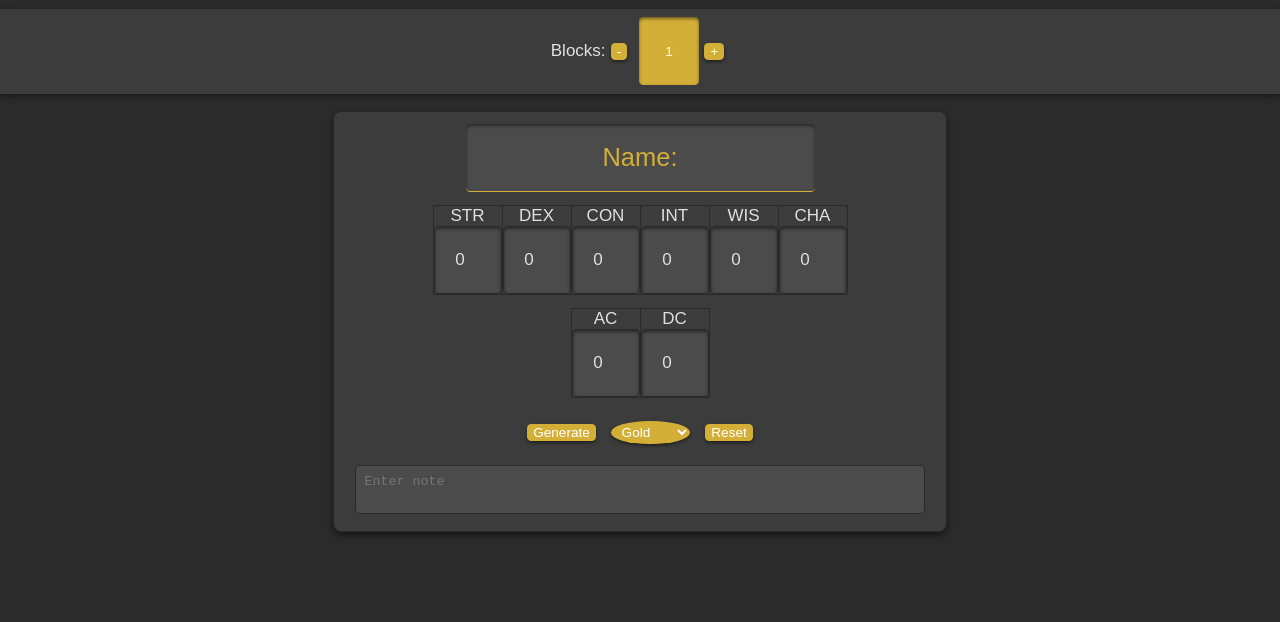
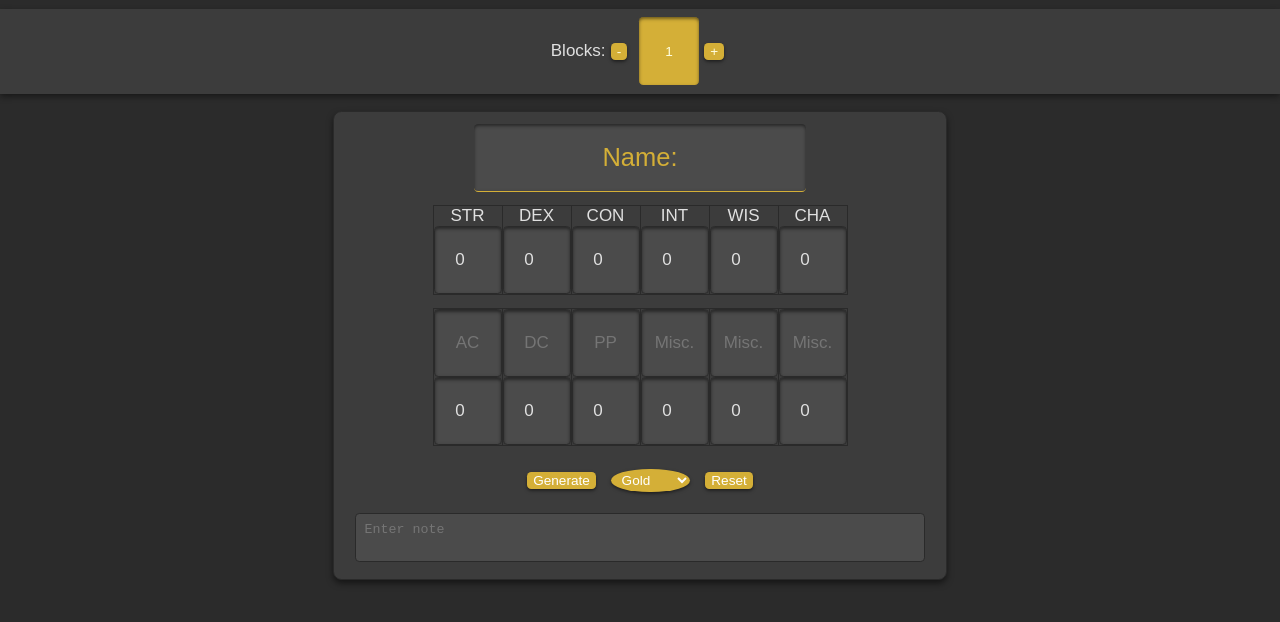
Before and after one commit to Ampleson/BlockScreen, a plain HTML site: page index.html in a window 1280 px wide. Drawn offline with Linux system fonts and the light colour scheme; a web font is replaced by a local one.

Commit message:
Update index.html

```diff
--- a/index.html
+++ b/index.html
@@ -1,3 +1,4 @@
+
 <!DOCTYPE html>
 <html lang="en">
 <head>
@@ -73,7 +74,7 @@
             border: none;
             border-bottom: 1.7px solid var(--primary-color);
             border-radius: var(--border-radius);
-            padding: var(--padding);
+            padding: var (--padding);
             font-size: 25.5px;
             margin-bottom: 12.75px;
             text-align: center;
@@ -343,7 +344,11 @@
                     <table>
                         <tbody class="grid">
                             <tr>
-                                ${instanceData.grid.slice(6, 8).map((value, index) => `<td><div>${index === 0 ? 'AC' : 'DC'}</div><input type="number" min="0" max="99" value="${value}" oninput="calculateSums(this)"></td>`).join('')}
+                                ${instanceData.grid.slice(6, 12).map((value, index) => `
+                                    <td>
+                                        <input type="text" placeholder="${['AC', 'DC', 'PP', 'Misc.', 'Misc.', 'Misc.'][index]}">
+                                        <input type="number" min="0" max="99" value="${value}" oninput="calculateSums(this)">
+                                    </td>`).join('')}
                             </tr>
                         </tbody>
                     </table>
@@ -371,7 +376,7 @@
         function createNewInstanceData() {
             return {
                 title: "Name:",
-                grid: Array(8).fill(0),
+                grid: Array(12).fill(0),
                 themeIndex: 0,
                 theme: themes[0],
                 note: ""
```
